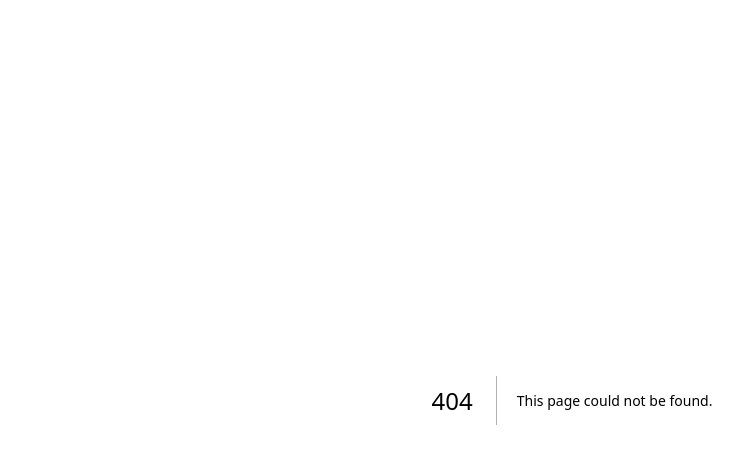
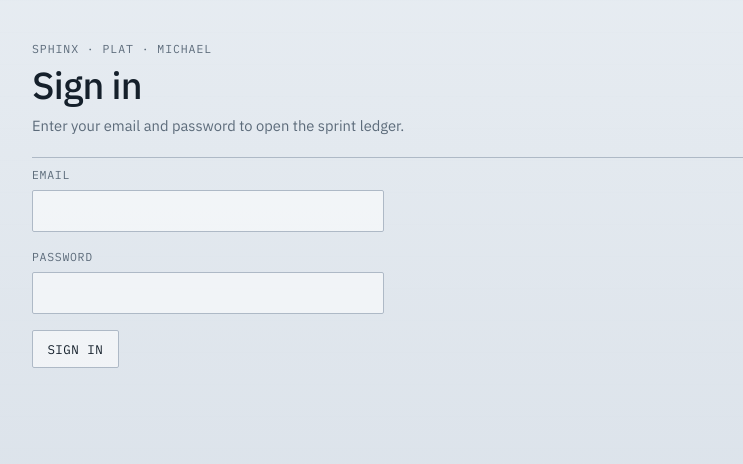
Before and after one commit to michaeltjoee/tiket-jira, a Next.js app: page /login in a window 1280 px wide. Before the commit this address had no page. Shown: the top 464 px of the page, without its empty margins (68-811 px from the left). Built offline with nearby package versions, Linux system fonts and the light colour scheme.

Commit message:
feat: add login page

```diff
--- a/app/globals.css
+++ b/app/globals.css
@@ -323,6 +323,69 @@ a.summary:hover {
   margin-top: 0.35rem;
 }
 
+.login_form {
+  display: flex;
+  flex-direction: column;
+  gap: 1rem;
+  max-width: 22rem;
+  padding-top: 0.5rem;
+}
+
+.login_field {
+  display: flex;
+  flex-direction: column;
+  gap: 0.4rem;
+}
+
+.login_input {
+  font: inherit;
+  font-size: 0.95rem;
+  color: var(--ink);
+  background: rgba(255, 255, 255, 0.55);
+  border: 1px solid var(--rule);
+  border-radius: 2px;
+  padding: 0.55rem 0.7rem;
+}
+
+.login_input:hover:not(:disabled) {
+  border-color: var(--link);
+}
+
+.login_input:disabled {
+  opacity: 0.6;
+  cursor: wait;
+}
+
+.login_error {
+  margin: 0;
+  color: var(--gap);
+  font-size: 0.9rem;
+}
+
+.login_submit {
+  align-self: flex-start;
+  font: inherit;
+  font-family: var(--font-plex-mono), "IBM Plex Mono", ui-monospace, monospace;
+  font-size: 0.78rem;
+  letter-spacing: 0.04em;
+  text-transform: uppercase;
+  color: var(--ink);
+  background: rgba(255, 255, 255, 0.55);
+  border: 1px solid var(--rule);
+  border-radius: 2px;
+  padding: 0.55rem 0.9rem;
+  cursor: pointer;
+}
+
+.login_submit:hover:not(:disabled) {
+  border-color: var(--link);
+}
+
+.login_submit:disabled {
+  opacity: 0.6;
+  cursor: wait;
+}
+
 @keyframes rise {
   from {
     opacity: 0;
--- /dev/null
+++ b/app/login/LoginForm.tsx
@@ -0,0 +1,44 @@
+"use client";
+
+import { useActionState } from "react";
+
+import { loginAction } from "@/lib/login-action";
+import type { LoginState } from "@/lib/auth";
+
+export default function LoginForm() {
+  const [state, formAction, pending] = useActionState<LoginState, FormData>(
+    loginAction,
+    null,
+  );
+
+  return (
+    <form className="login_form" action={formAction}>
+      <label className="login_field">
+        <span className="control_label">Email</span>
+        <input
+          className="login_input"
+          type="email"
+          name="email"
+          autoComplete="username"
+          required
+          disabled={pending}
+        />
+      </label>
+      <label className="login_field">
+        <span className="control_label">Password</span>
+        <input
+          className="login_input"
+          type="password"
+          name="password"
+          autoComplete="current-password"
+          required
+          disabled={pending}
+        />
+      </label>
+      {state?.error ? <p className="login_error">{state.error}</p> : null}
+      <button className="login_submit" type="submit" disabled={pending}>
+        {pending ? "Signing in…" : "Sign in"}
+      </button>
+    </form>
+  );
+}
--- /dev/null
+++ b/app/login/page.tsx
@@ -0,0 +1,25 @@
+import type { Metadata } from "next";
+
+import LoginForm from "./LoginForm";
+
+export const metadata: Metadata = {
+  title: "Sign in · Sphinx sprint ledger",
+  robots: { index: false, follow: false },
+};
+
+export default function LoginPage() {
+  return (
+    <main className="shell">
+      <header className="ledger_header">
+        <div className="header_copy">
+          <p className="eyebrow">Sphinx · PLAT · Michael</p>
+          <h1 className="sprint_title">Sign in</h1>
+          <p className="meta">
+            Enter your email and password to open the sprint ledger.
+          </p>
+        </div>
+      </header>
+      <LoginForm />
+    </main>
+  );
+}
--- /dev/null
+++ b/app/robots.ts
@@ -0,0 +1,10 @@
+import type { MetadataRoute } from "next";
+
+export default function robots(): MetadataRoute.Robots {
+  return {
+    rules: {
+      userAgent: "*",
+      disallow: "/",
+    },
+  };
+}
--- /dev/null
+++ b/lib/auth.ts
@@ -0,0 +1,47 @@
+import { SignJWT, jwtVerify } from "jose";
+
+export const SESSION_COOKIE = "session";
+export const SESSION_MAX_AGE_SECONDS = 60 * 60 * 24 * 30; // 30 days
+
+export type LoginState = {
+  error?: string;
+} | null;
+
+const getSecretKey = () => {
+  const secret = process.env.AUTH_SECRET;
+  if (!secret) return null;
+  return new TextEncoder().encode(secret);
+};
+
+export const hasAuthConfig = () =>
+  Boolean(
+    process.env.AUTH_EMAIL &&
+    process.env.AUTH_PASSWORD &&
+    process.env.AUTH_SECRET,
+  );
+
+export const createSessionToken = async (): Promise<string | null> => {
+  const key = getSecretKey();
+  if (!key) return null;
+
+  return new SignJWT({ authenticated: true })
+    .setProtectedHeader({ alg: "HS256" })
+    .setIssuedAt()
+    .setExpirationTime(`${SESSION_MAX_AGE_SECONDS}s`)
+    .sign(key);
+};
+
+export const verifySessionToken = async (
+  token: string | undefined,
+): Promise<boolean> => {
+  if (!token) return false;
+  const key = getSecretKey();
+  if (!key) return false;
+
+  try {
+    await jwtVerify(token, key);
+    return true;
+  } catch {
+    return false;
+  }
+};
--- /dev/null
+++ b/lib/login-action.ts
@@ -0,0 +1,68 @@
+"use server";
+
+import { timingSafeEqual } from "node:crypto";
+import { cookies } from "next/headers";
+import { redirect } from "next/navigation";
+
+import {
+  SESSION_COOKIE,
+  SESSION_MAX_AGE_SECONDS,
+  type LoginState,
+  createSessionToken,
+  hasAuthConfig,
+} from "@/lib/auth";
+
+const safeEqual = (a: string, b: string): boolean => {
+  const aBuf = Buffer.from(a);
+  const bBuf = Buffer.from(b);
+  if (aBuf.length !== bBuf.length) {
+    timingSafeEqual(aBuf, aBuf);
+    return false;
+  }
+  return timingSafeEqual(aBuf, bBuf);
+};
+
+const credentialsMatch = (email: string, password: string): boolean => {
+  const expectedEmail = process.env.AUTH_EMAIL;
+  const expectedPassword = process.env.AUTH_PASSWORD;
+  if (!expectedEmail || !expectedPassword) return false;
+
+  const emailOk = safeEqual(
+    email.trim().toLowerCase(),
+    expectedEmail.trim().toLowerCase(),
+  );
+  const passwordOk = safeEqual(password, expectedPassword);
+  return emailOk && passwordOk;
+};
+
+export const loginAction = async (
+  _prev: LoginState,
+  formData: FormData,
+): Promise<LoginState> => {
+  if (!hasAuthConfig()) {
+    return { error: "Authentication is not configured." };
+  }
+
+  const email = String(formData.get("email") ?? "");
+  const password = String(formData.get("password") ?? "");
+
+  if (!credentialsMatch(email, password)) {
+    return { error: "Invalid email or password" };
+  }
+
+  const token = await createSessionToken();
+  if (!token) {
+    return { error: "Authentication is not configured." };
+  }
+
+  const cookieStore = await cookies();
+  cookieStore.set(SESSION_COOKIE, token, {
+    httpOnly: true,
+    secure: process.env.NODE_ENV === "production",
+    sameSite: "lax",
+    maxAge: SESSION_MAX_AGE_SECONDS,
+    path: "/",
+  });
+
+  redirect("/");
+};
--- /dev/null
+++ b/middleware.ts
@@ -0,0 +1,31 @@
+import { NextRequest, NextResponse } from "next/server";
+
+import { SESSION_COOKIE, verifySessionToken } from "@/lib/auth";
+
+export async function middleware(request: NextRequest) {
+  const { pathname } = request.nextUrl;
+  const token = request.cookies.get(SESSION_COOKIE)?.value;
+  const isAuthenticated = await verifySessionToken(token);
+
+  if (pathname === "/login") {
+    if (isAuthenticated) {
+      return NextResponse.redirect(new URL("/", request.url));
+    }
+    return NextResponse.next();
+  }
+
+  if (!isAuthenticated) {
+    return NextResponse.redirect(new URL("/login", request.url));
+  }
+
+  return NextResponse.next();
+}
+
+export const config = {
+  matcher: [
+    /*
+     * Match all paths except Next internals, static files, and robots.txt.
+     */
+    "/((?!_next/static|_next/image|favicon.ico|robots.txt|.*\\.(?:svg|png|jpg|jpeg|gif|webp)$).*)",
+  ],
+};
--- a/package.json
+++ b/package.json
@@ -9,6 +9,7 @@
     "lint": "eslint"
   },
   "dependencies": {
+    "jose": "^6.2.8",
     "next": "16.3.0",
     "react": "19.2.8",
     "react-dom": "19.2.8"
```
Also changed, not shown: 2 other files (tests, documents, lock files or other folders).
